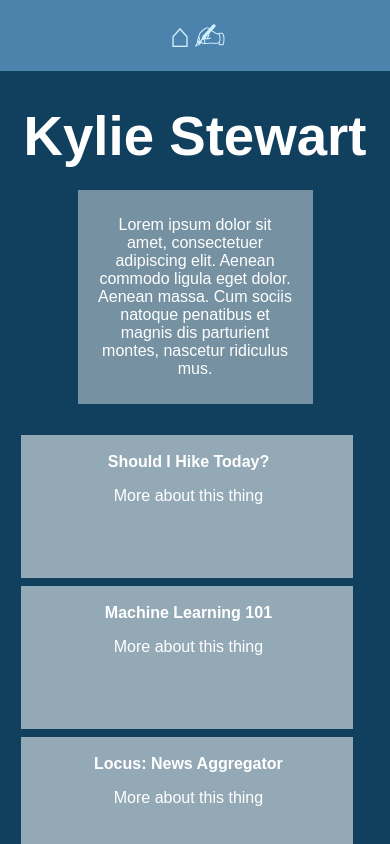
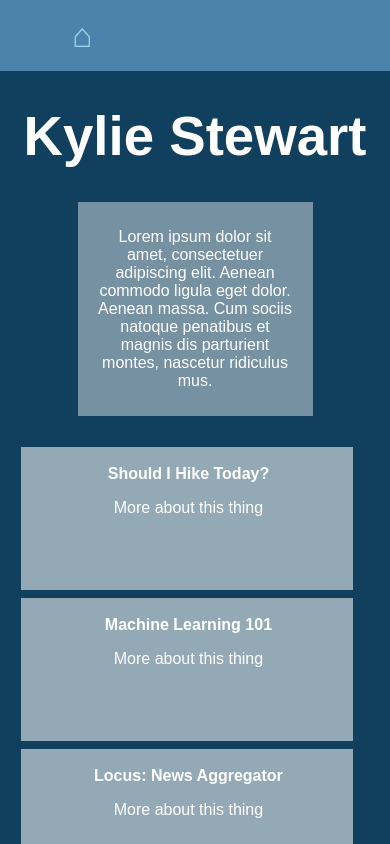
Before and after one commit to kale-stew/mobile-portfolio, a React (Create React App) app: page / in a window 390 px wide. Shown: the top 844 px of the page. Built offline with nearby package versions, Linux system fonts and the light colour scheme.

Commit message:
🔨 Functional links in mobile view

```diff
--- a/src/components/Header.js
+++ b/src/components/Header.js
@@ -8,11 +8,11 @@ const Header = () => {
       <div className="header">
         <a className="lazy"></a>
         <Link to="/"><div className="fullsize-nav" href="">HOME</div></Link>
-        <a className="home-icon" href="">⌂</a>
+        <Link to="/"><div className="home-icon" href="">⌂</div></Link>
         <a className="fullsize-nav" href="http://kyliestewart.tech">PORTFOLIO SITE</a>
         <a className="lazy"></a>
         <Link to="/talk"><div className="fullsize-nav" href="">CONTACT</div></Link>
-        <a className="contact-icon" href="">✍︎</a>
+        <Link to="/talk"><div className="contact-icon" href="">✍︎</div></Link>
       </div>
     </div>
   );
--- a/src/components/styles/Header.css
+++ b/src/components/styles/Header.css
@@ -71,16 +71,4 @@
   .header {
     position: fixed;
   }
-
-  .home-icon {
-    position: fixed;
-    align-self: center;
-    margin: 0px 30px 0px 0px;
-  }
-
-  .contact-icon {
-    position: fixed;
-    align-self: center;
-    margin: 3px 0px 0px 30px;
-  }
 }
--- a/src/components/styles/Home.css
+++ b/src/components/styles/Home.css
@@ -37,6 +37,7 @@
 	color: #FFF;
 	white-space: nowrap;
   cursor: default;
+  margin-bottom: 4vh;
 }
 
 .reveal-text:after {
```
